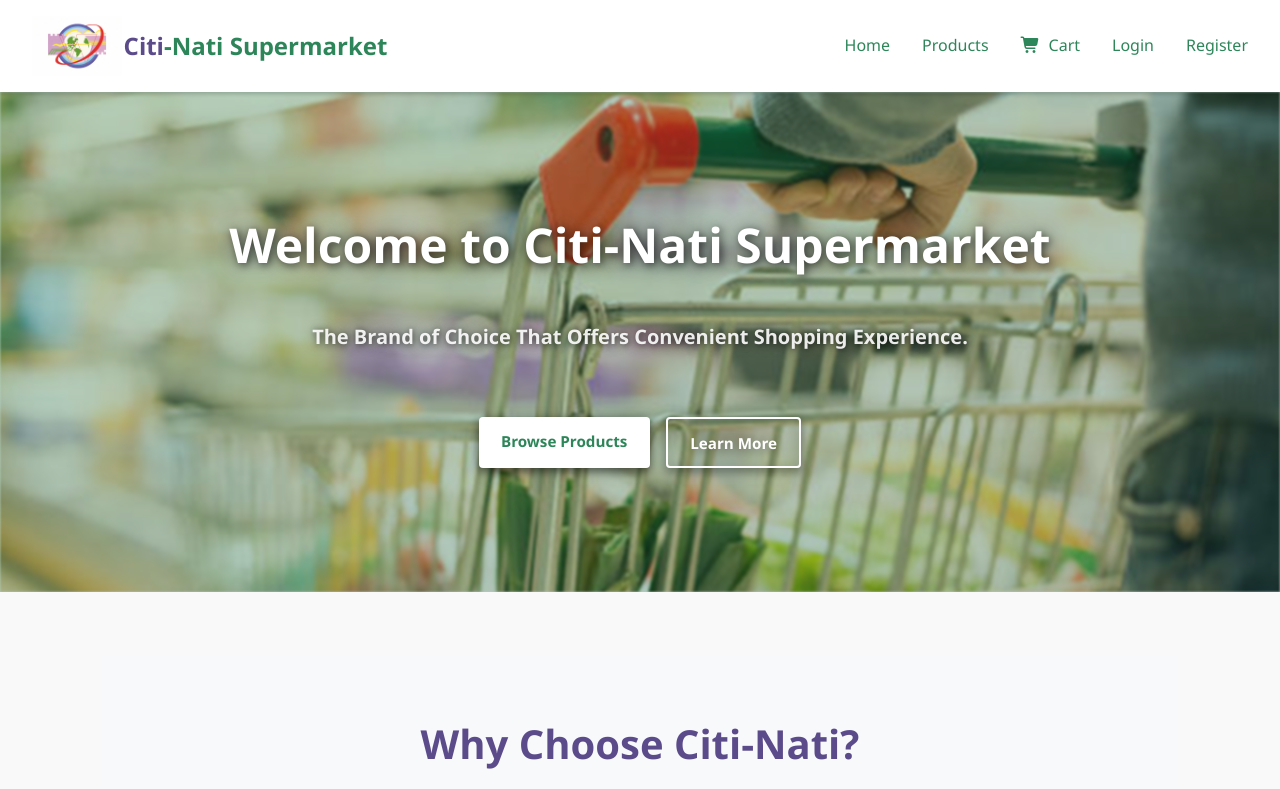
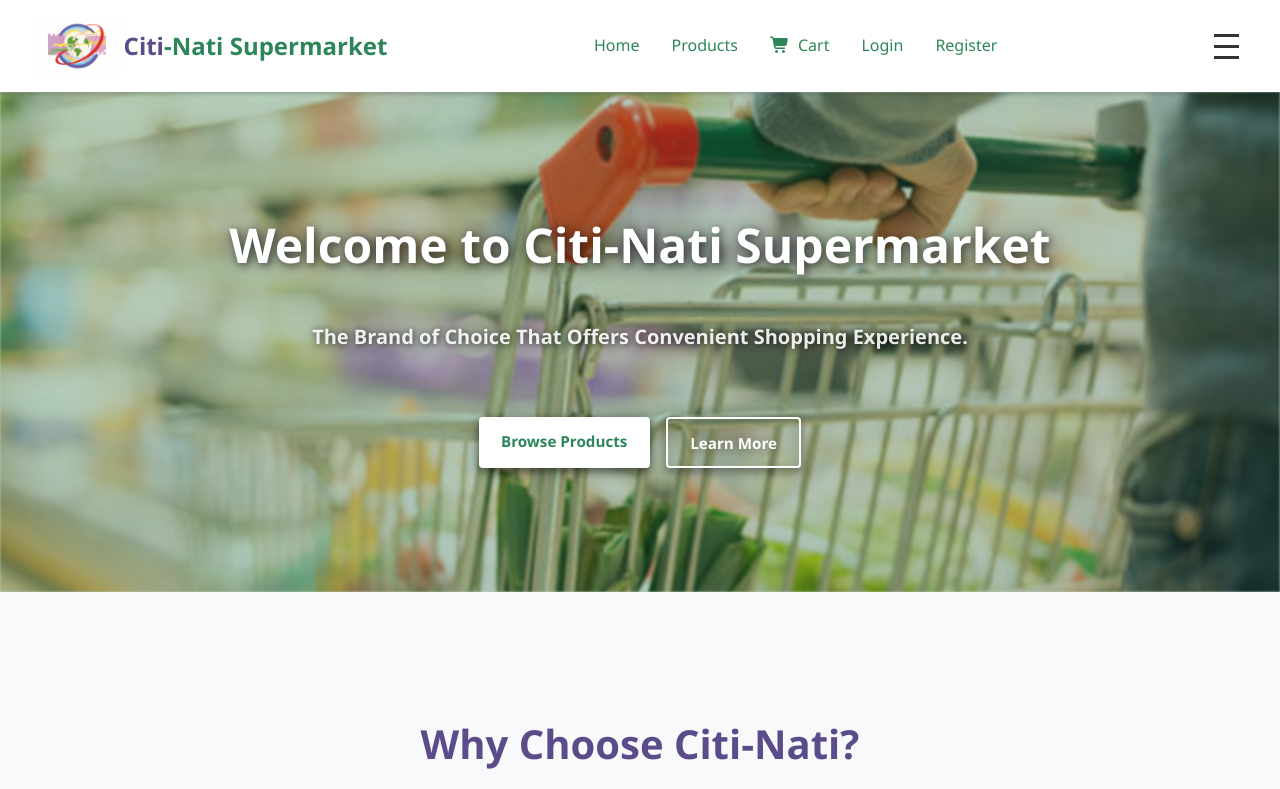
Before and after one commit to AubieOB/citi-nati-supermarket, a React (Vite) app in the folder citi-nati-frontend/: page / in a window 1280 px wide. Shown: the top 789 px of the page. Built offline with nearby package versions, Linux system fonts and the light colour scheme; no server answers.

Commit message:
Fix: Mobile ghost clicks and touch issues - Add pointer-events management, prevent body scroll when menu open, improve event bubbling

```diff
--- a/citi-nati-frontend/src/components/common/Modal.jsx
+++ b/citi-nati-frontend/src/components/common/Modal.jsx
@@ -15,6 +15,20 @@ const Modal = ({
   children
 }) => {
   if (!isOpen) return null;
+
+  // Prevent body scroll when modal is open
+  if (typeof document !== 'undefined') {
+    document.body.style.overflow = 'hidden';
+  }
+
+  // Cleanup on unmount
+  React.useEffect(() => {
+    return () => {
+      if (typeof document !== 'undefined') {
+        document.body.style.overflow = 'unset';
+      }
+    };
+  }, []);
 
   const getIcon = () => {
     switch (type) {
@@ -47,7 +61,7 @@ const Modal = ({
 
   return (
     <>
-      {/* Overlay */}
+      {/* Overlay - Blocks interaction outside modal */}
       <div
         style={{
           position: 'fixed',
@@ -59,9 +73,17 @@ const Modal = ({
           display: 'flex',
           alignItems: 'center',
           justifyContent: 'center',
-          zIndex: 1000,
+          zIndex: 999,
+          pointerEvents: 'auto',
+          WebkitTouchCallout: 'none',
+          WebkitUserSelect: 'none',
         }}
-        onClick={onCancel}
+        onClick={(e) => {
+          e.preventDefault();
+          e.stopPropagation();
+          if (onCancel) onCancel();
+        }}
+        role="presentation"
       />
 
       {/* Modal */}
@@ -74,14 +96,20 @@ const Modal = ({
           backgroundColor: '#fff',
           borderRadius: '12px',
           boxShadow: '0 10px 40px rgba(0, 0, 0, 0.2)',
-          zIndex: 1001,
+          zIndex: 1000,
           maxWidth: '500px',
           width: '90%',
           maxHeight: '70vh',
           overflow: 'auto',
           animation: 'modalSlideIn 0.3s ease',
+          pointerEvents: 'auto',
         }}
-        onClick={(e) => e.stopPropagation()}
+        onClick={(e) => {
+          e.stopPropagation();
+          e.preventDefault();
+        }}
+        role="dialog"
+        aria-modal="true"
       >
         <style>{`
           @keyframes modalSlideIn {
--- a/citi-nati-frontend/src/components/layout/Header.jsx
+++ b/citi-nati-frontend/src/components/layout/Header.jsx
@@ -55,14 +55,29 @@ const Header = () => {
     };
 
     if (menuOpen) {
-      document.addEventListener('mousedown', handleClickOutside);
+      // Add menu-open class to body to prevent scrolling
+      document.body.classList.add('menu-open');
+
+      // Use both touchstart and click to handle mobile and desktop
+      document.addEventListener('touchstart', handleClickOutside, true);
+      document.addEventListener('click', handleClickOutside, true);
       return () => {
-        document.removeEventListener('mousedown', handleClickOutside);
+        document.body.classList.remove('menu-open');
+        document.removeEventListener('touchstart', handleClickOutside, true);
+        document.removeEventListener('click', handleClickOutside, true);
       };
+    } else {
+      // Ensure menu-open class is removed when menu closes
+      document.body.classList.remove('menu-open');
     }
   }, [menuOpen]);
 
-  const toggleMenu = () => {
+  const toggleMenu = (e) => {
+    // Prevent event bubbling when opening menu
+    if (e) {
+      e.stopPropagation();
+      e.preventDefault();
+    }
     setMenuOpen(!menuOpen);
   };
 
@@ -317,7 +332,20 @@ const Header = () => {
       </nav>
 
       {/* Mobile Hamburger */}
-      <div className={`header__hamburger ${menuOpen ? 'header__hamburger--open' : ''}`} onClick={toggleMenu}>
+      <div
+        className={`header__hamburger ${menuOpen ? 'header__hamburger--open' : ''}`}
+        onClick={toggleMenu}
+        role="button"
+        tabIndex="0"
+        aria-label="Toggle menu"
+        aria-expanded={menuOpen}
+        onKeyDown={(e) => {
+          if (e.key === 'Enter' || e.key === ' ') {
+            e.preventDefault();
+            toggleMenu(e);
+          }
+        }}
+      >
         <span></span>
         <span></span>
         <span></span>
--- a/citi-nati-frontend/src/styles/global.css
+++ b/citi-nati-frontend/src/styles/global.css
@@ -21,6 +21,15 @@ body {
   background-color: #f9f9f9;
   -webkit-font-smoothing: antialiased;
   -moz-osx-font-smoothing: grayscale;
+  overflow-x: hidden;
+}
+
+/* Prevent accidental double-tap zoom on buttons */
+button, a, [role="button"] {
+  -webkit-touch-callout: none;
+  -webkit-user-select: none;
+  -webkit-tap-highlight-color: rgba(0, 0, 0, 0.1);
+  touch-action: manipulation;
 }
 
 /* Typography */
@@ -178,6 +187,15 @@ input, textarea, select {
   flex-direction: column;
   cursor: pointer;
   gap: 0.5rem;
+  padding: 8px;
+  min-width: 44px;
+  min-height: 44px;
+  display: flex;
+  align-items: center;
+  justify-content: center;
+  -webkit-touch-callout: none;
+  -webkit-user-select: none;
+  user-select: none;
 }
 
 .header__hamburger span {
@@ -216,10 +234,12 @@ input, textarea, select {
   align-items: center;
   text-align: center;
   max-height: 0;
-  overflow: visible;
+  overflow: hidden;
   opacity: 0;
   transform: translateY(-20px);
   transition: max-height 0.4s ease, opacity 0.4s ease, transform 0.4s ease, padding 0.4s ease;
+  pointer-events: none;
+  visibility: hidden;
 }
 
 .header__mobile-menu--open {
@@ -228,6 +248,14 @@ input, textarea, select {
   overflow: visible;
   opacity: 1;
   transform: translateY(0);
+  pointer-events: auto;
+  visibility: visible;
+}
+
+/* Prevent body scroll when mobile menu is open */
+body.menu-open {
+  overflow: hidden !important;
+  height: 100vh;
 }
 
 /* ========================
```
